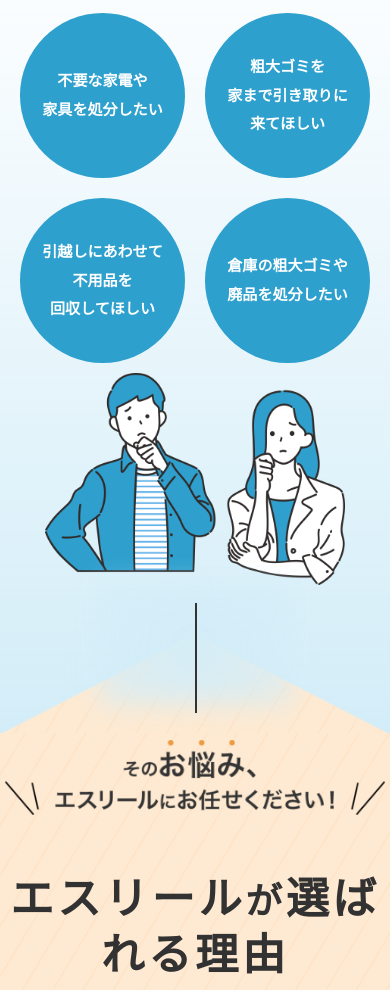
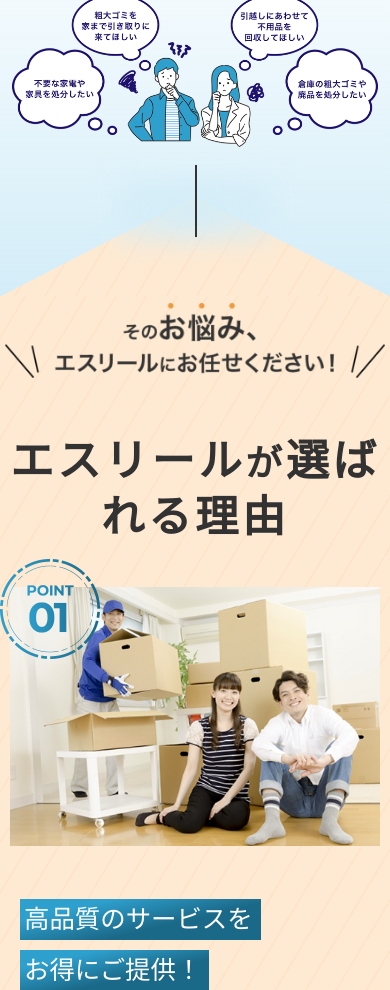
Before and after one commit to tuneup283/sreel, a PHP site: page / in a window 390 px wide. Shown: the part 501-1491 px from the top of the page. Run offline with PHP 8.4, Linux system fonts and the light colour scheme; some web fonts are replaced.

Commit message:
追加修正対応

```diff
--- a/css/main.css
+++ b/css/main.css
@@ -1963,47 +1997,65 @@ button.btn--radius
     width: 90%;
 }
 .s-trouble .trouble-item {
+    /* position: relative; */
     display: flex;
     justify-content: center;
     margin-top: -50px;
 }
+/* .s-trouble .bubble-r1,
+.s-trouble .bubble-r2,
+.s-trouble .bubble-r3,
+.s-trouble .bubble-r4 {
+    position: relative;
+} */
+/* .trouble-item img {
+    width: 220px;
+}
+.s-trouble .bubble-r1 img,
+.s-trouble .bubble-r4 img{
+    width: 260px;
+}
 .s-trouble .border-radius {
-    width: 256px;
-    height: 256px;
-    background-color: #2ea0ce;
-    border-radius: 50%;
-    color: #fff;
+    position: absolute;
+    top: 36px;
+    left: 28px;
+    color: #1e116d;
     text-align: center;
     display: grid;
     place-items: center;
-    font-size: 2.4rem;
+    font-size: 2.1rem;
     font-weight: 600;
     line-height: 3.0rem;
 }
-.s-trouble .border-radius.r1,
-.s-trouble .border-radius.r4 {
+.s-trouble .bubble-r1{
+    margin-left: 260px;
+}
+.s-trouble .bubble-r1,
+.s-trouble .bubble-r4 {
     margin-top: 150px;
 }
-.s-trouble .border-radius.r1,
-.s-trouble .border-radius.r2 {
-    margin-right: 18px;
-}
-.s-trouble .border-radius.r3,
-.s-trouble .border-radius.r4 {
-    margin-left: 18px;
-}
+.s-trouble .bubble-r2 {
+    margin-right: 80px;
+}
+.s-trouble .bubble-r3{
+    margin-left: 80px;
+    left: 30px;
+}
+.s-trouble .bubble-r4 {
+    margin-right: 260px;
+} */
 .s-trouble .trouble-image {
     text-align: center;
-    position: absolute;
-    left: 36%;
-    top: 51%;
+    /* position: absolute;
+    left: 37%;
+    top: 35%; */
     z-index: 30;
 }
 .s-trouble .trouble-image img {
-    width: 386px;
+    max-width: 65%;
 }
 .s-trouble .trouble-line {
-    height: 192px;
+    height: 240px;
     width: 49.5%;
 }
 .s-trouble .trouble-line .contact__line2 {
@@ -2021,10 +2073,10 @@ button.btn--radius
     aspect-ratio: 1 / 1;
     background: radial-gradient(circle, rgb(211, 237, 248), rgb(211 237 248 / 0%));
     filter: blur(13px);
-    width: min(50%, 1000px);
-    height: 200px;
-    left: 24.9%;
-    top: 67%;
+    width: min(40%, 1000px);
+    height: 100px;
+    left: 29.9%;
+    top: 73%;
     z-index: 1;
 }
 
@@ -2078,6 +2130,9 @@ button.btn--radius
     .s-trouble-contents {
         margin-top: 40px;
     }
+    .s-trouble .trouble-image img {
+        max-width: 80%;
+    }
 }
 @media only screen and (max-width: 900px) {
     .banner {
@@ -2097,7 +2152,7 @@ button.btn--radius
         flex-wrap: wrap;
         width: 100%;
     }
-    .s-trouble .border-radius.r1,
+    /* .s-trouble .border-radius.r1,
     .s-trouble .border-radius.r2 {
         margin: 0;
     }
@@ -2114,13 +2169,13 @@ button.btn--radius
     .s-trouble .border-radius.r3,
     .s-trouble .border-radius.r4 {
         margin: 10px;
+    } */
+    .s-trouble .trouble-image img {
+        max-width: 94%;
     }
     .s-trouble .trouble-image {
         position: unset;
     }
-    .trouble-image img {
-        width: 300px!important;
-    }
     .s-trouble::before {
         height: 100px;
     }
@@ -2128,7 +2183,7 @@ button.btn--radius
         height: 120px;
     }
     .s-trouble .trouble-line .contact__line2 {
-        height: 11.7rem;
+        height: 7.7rem;
         margin-top: 8px;
     }
     .s-trouble .blur {
@@ -2146,8 +2201,8 @@ button.btn--radius
     }
     .s-trouble .blur {
         background: radial-gradient(circle, rgb(211, 237, 248), rgb(211 237 248 / 60%));
-        height: 120px;
-        top: 82%;
+        height: 60px;
+        top: 72%;
     }
 }
 @media only screen and (max-width: 400px) {
--- a/index.html
+++ b/index.html
@@ -149,20 +149,24 @@
             </div>
         </div> <!-- end section-header -->
 
-        <div class="trouble-item" data-aos="fade-up">
-            <div class="">
+        <!-- <div class="trouble-item" data-aos="fade-up">
+            <div class="bubble-r1">
+                <img src="images/bubble_02_left.png" />
                 <div class="border-radius r1">不要な家電や<br>家具を処分したい</div>
             </div>
-            <div class="">
+            <div class="bubble-r2">
+                <img src="images/bubble_01_left.png" />
                 <div class="border-radius r2">粗大ゴミを<br>家まで引き取りに<br>来てほしい</div>
             </div>
-            <div class="">
+            <div class="bubble-r3">
+                <img src="images/bubble_01_rigth.png" />
                 <div class="border-radius r3">引越しにあわせて<br>不用品を<br>回収してほしい</div>
             </div>
-            <div class="">
+            <div class="bubble-r4">
+                <img src="images/bubble_02_right.png" />
                 <div class="border-radius r4">倉庫の粗大ゴミや<br>廃品を処分したい</div>
             </div>
-        </div> <!-- end trouble-stats -->
+        </div> -->
 
         <div class="trouble-image" data-aos="fade-up">
             <img src="images/trouble01.png" alt="">
```
Also changed, not shown: other parts of css/main.css (+47 -13 lines), images/bubble_01_left.png (added), images/bubble_01_rigth.png (added), images/bubble_02_left.png (added), images/bubble_02_right.png (added), images/company/message-view.png, images/mainview_label1.png (deleted), images/mainview_label2.png (deleted), images/maiview_balloon_text01.png (deleted), images/maiview_balloon_text02.png (deleted), images/maiview_text.png (deleted), images/maiview_text2.png (deleted), images/trouble01.png.
